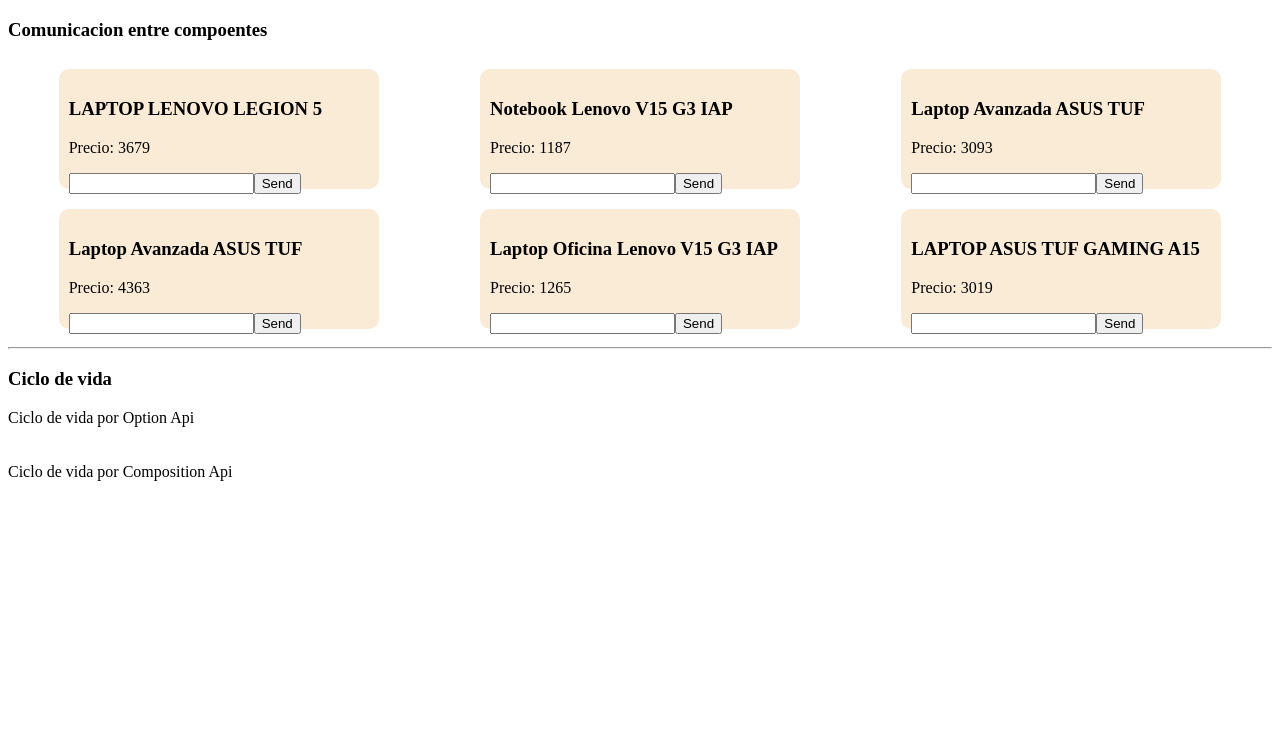
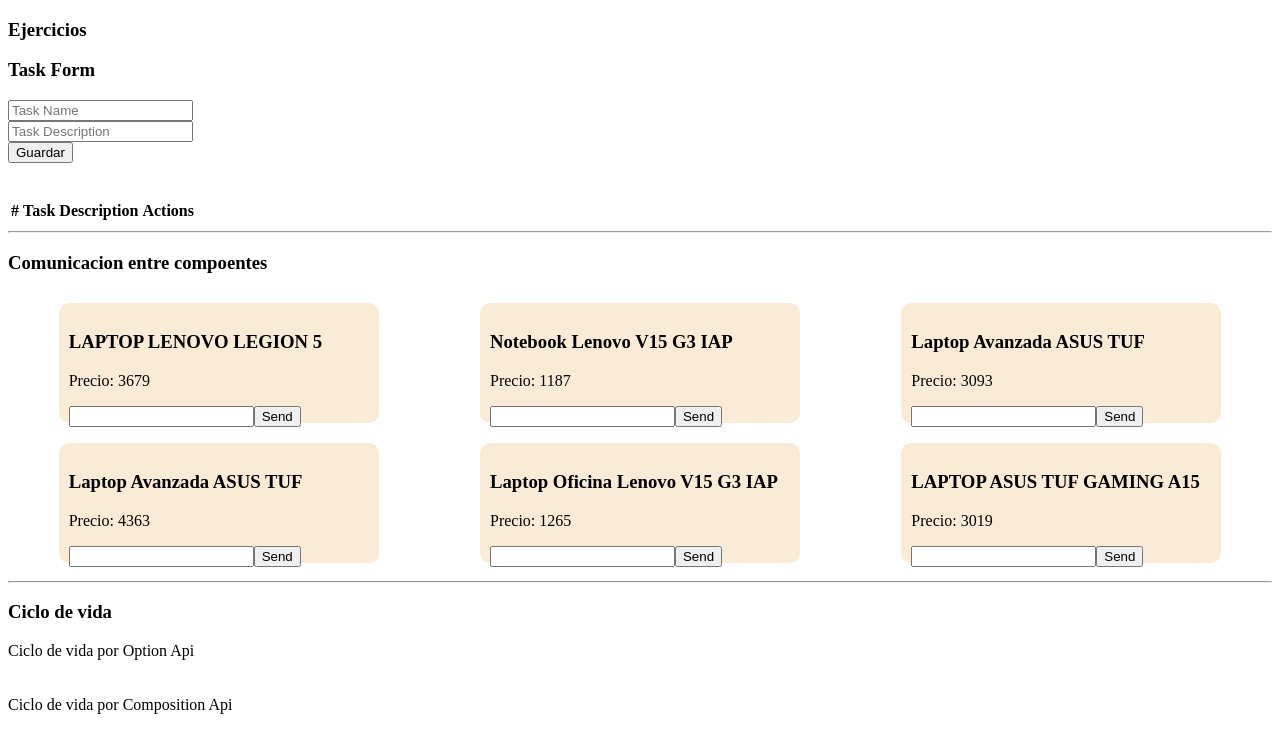
Before and after one commit to jonmolinna/Vue, a Vue app in the folder 2-life-cicle/: page / in a window 1280 px wide. Shown: the top 752 px of the page. Built offline with nearby package versions, Linux system fonts and the light colour scheme.

Commit message:
List - Add - Delete

```diff
--- a/2-life-cicle/src/App.vue
+++ b/2-life-cicle/src/App.vue
@@ -1,4 +1,7 @@
 <template>
+  <h3>Ejercicios</h3>
+  <TasksList></TasksList>
+  <hr>
   <h3>Comunicacion entre compoentes</h3>
   <PostLists></PostLists>
   <hr>
@@ -13,13 +16,14 @@
 import CicleLifeOptionApi  from './components/CicleLifeOptionApi.vue';
 import CicleLifeCompositionApi from './components/CicleLifeCompositionApi.vue';
 import PostLists from './components/PostLists.vue';
-
+import TasksList from './ejercicio/TasksList.vue';
 export default defineComponent({
   name: 'App',
   components: {
     CicleLifeOptionApi,
     CicleLifeCompositionApi,
     PostLists,
+    TasksList,
   }
 });
 </script>
--- /dev/null
+++ b/2-life-cicle/src/ejercicio/TaskCard.vue
@@ -0,0 +1,46 @@
+<template>
+    <div>
+        <table>
+            <thead>
+                <tr>
+                    <th>#</th>
+                    <th>Task</th>
+                    <th>Description</th>
+                    <th>Actions</th>
+                </tr>
+            </thead>
+            <tbody>
+                <tr v-for="(task, index) in $props.tasks" :key="index">
+                    <td>{{ index + 1 }}</td>
+                    <td>{{ task.task }}</td>
+                    <td>{{ task.description}}</td>
+                    <td>
+                        <button @click="handleUpdated(task.id)">Edit</button>
+                        <button @click="handleDelete(task.id)">Delete</button>
+                    </td>
+                </tr>
+            </tbody>
+        </table>
+    </div>
+</template>
+
+<script lang="ts">
+    import { defineComponent } from 'vue';
+
+    export default defineComponent({
+        name: 'TaskCard',
+        components: {},
+        props: ['tasks'],
+        emits: ["deleteTask", "findOneTask"],
+        methods: {
+            handleDelete(id: number) {
+                this.$emit('deleteTask', id);
+            },
+            handleUpdated(id: number) {
+                this.$emit("findOneTask", id)
+            }
+        }
+    })
+</script>
+
+<style scoped></style>
--- /dev/null
+++ b/2-life-cicle/src/ejercicio/TaskForm.vue
@@ -0,0 +1,47 @@
+<template>
+    <div>
+        <h3>Task Form</h3>
+        <form @submit="handleSubmit">
+            <input type="text" placeholder="Task Name" v-model="initialForm.task">
+            <br>
+            <input type="text" placeholder="Task Description" v-model="initialForm.description">
+            <br>
+            <button>Guardar</button>
+        </form>
+    </div>
+</template>
+
+<script lang="ts">
+    import {defineComponent} from 'vue';
+    import { taskInterface } from './TaskInterface';
+
+    export default defineComponent({
+        name: 'TaskForm',
+        components: {},
+        props: ['task'],
+        emits: ["addTask", "updateTask"],
+        data() {
+            let initialForm: taskInterface = { id: 0, task: '', description: ''};
+
+            return {
+                initialForm,
+            }
+        },
+        methods: {
+            handleSubmit(e: Event) {
+                e.preventDefault();
+                if (this.$props.task.id ===  0) {
+                    this.$emit('addTask', this.initialForm);
+                }
+                else {
+                    this.$emit('updateTask', this.initialForm);
+                }
+                this.initialForm.task = "";
+                this.initialForm.description = "";
+                this.initialForm.id = 0;
+            }
+        },
+    })
+</script>
+
+<style scoped></style>
--- /dev/null
+++ b/2-life-cicle/src/ejercicio/TaskInterface.ts
@@ -0,0 +1,5 @@
+export interface taskInterface {
+  id: number;
+  task: string;
+  description: string;
+}
--- /dev/null
+++ b/2-life-cicle/src/ejercicio/TasksList.vue
@@ -0,0 +1,67 @@
+<template>
+    <div>
+        <TaskForm
+            @addTask="addTask"
+            :task="task"
+            @updateTask="updateTask"
+        />
+        <br><br>
+        <TaskCard
+            :tasks="tasks"
+            @deleteTask="deleteTask"
+            @findOneTask="findOneTask"
+        />
+    </div>
+</template>
+
+<script lang="ts">
+    import { defineComponent } from 'vue';
+    import TaskForm from './TaskForm.vue';
+    import TaskCard from './TaskCard.vue';
+    import { taskInterface } from './TaskInterface';
+
+    export default defineComponent({
+        name: 'TasksList',
+        components: {TaskForm, TaskCard},
+        data() {
+            let tasks: taskInterface[] = [];
+            let task: taskInterface = { id: 0, task: '', description: ''};
+
+            return {
+                tasks,
+                task
+            }
+        },
+        methods: {
+            addTask(task: taskInterface) {
+                this.tasks.push({
+                    id: new Date().getTime(),
+                    task: task.task,
+                    description: task.description,
+                })
+            },
+            deleteTask(id: number) {
+                const tasks = this.tasks.filter(task => task.id !== id);
+                this.tasks = tasks;
+            },
+            findOneTask(id: number) {
+                let taskEdit = this.tasks.find(task => task.id === id);
+                if (taskEdit) {
+                    this.task = taskEdit;
+                }
+            },
+            updateTask(task: taskInterface) {
+                const taskUpdate = this.tasks.map(elemt => {
+                    if (elemt.id === task.id) {
+                        return { ...task, task: task.task, description: task.description}
+                    }
+                    return elemt
+                })
+                this.tasks = taskUpdate;
+            }
+        }
+
+    })
+</script>
+
+<style scoped></style>
```
